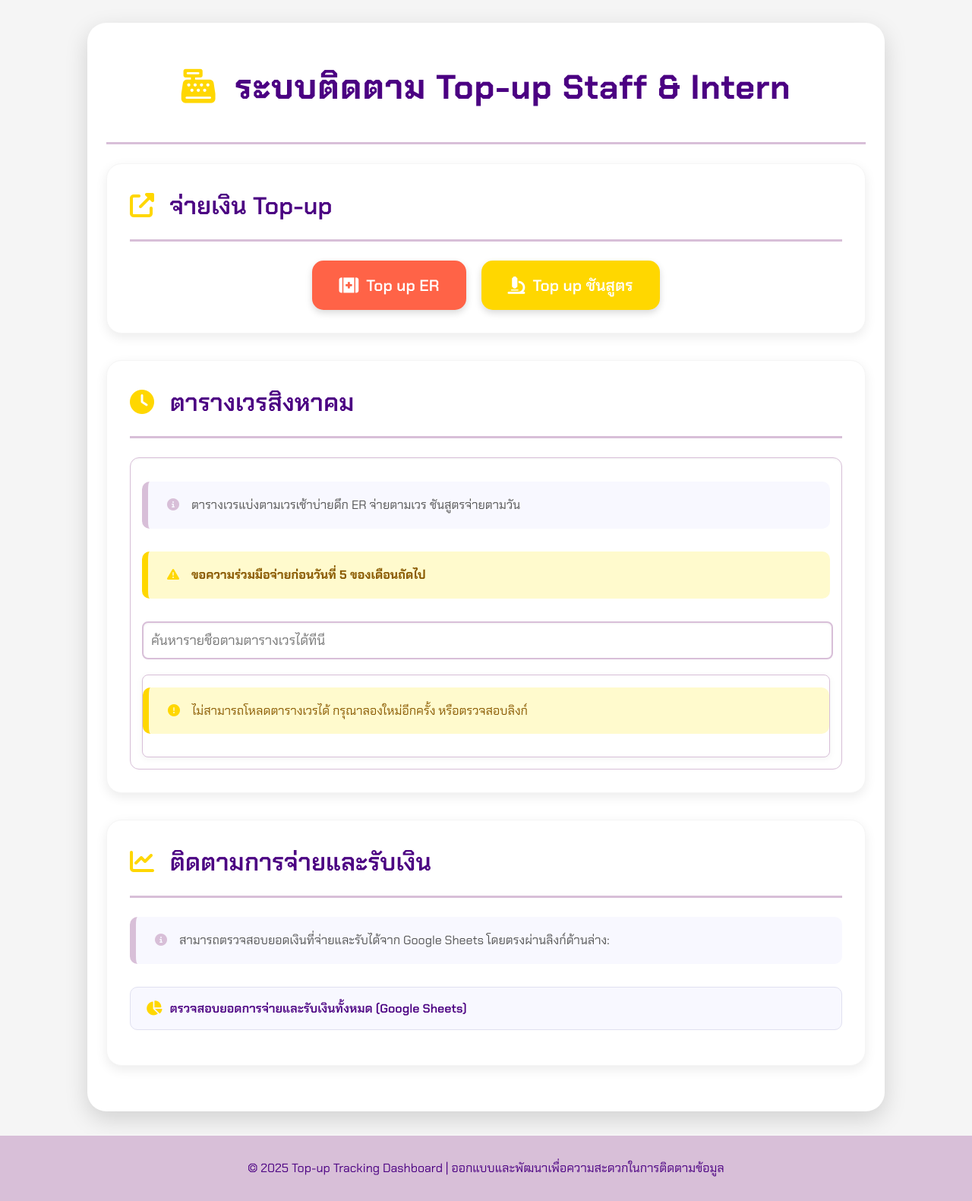
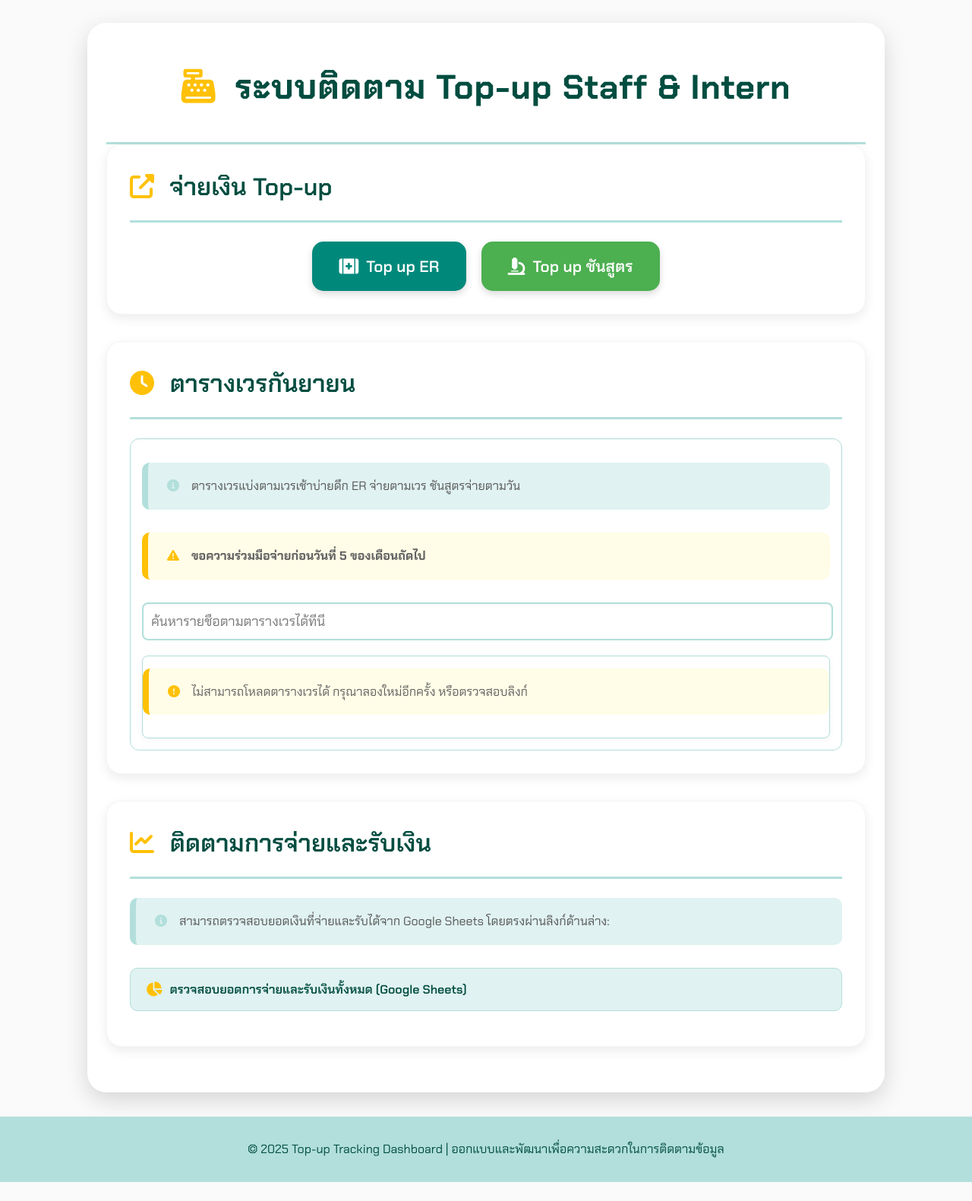
Before and after one commit to swsukhothai/swtopup, a plain HTML site: page topup.html in a window 1280 px wide. Shown: the whole page at 76% size. After the commit the page ends 1556 px from the top, so only its background shows below. Drawn offline with Linux system fonts and the light colour scheme; no server answers.

Commit message:
Update topup.html

```diff
--- a/topup.html
+++ b/topup.html
@@ -7,13 +7,23 @@
     <link href="https://fonts.googleapis.com/css2?family=Chakra+Petch:wght@300;400;500;600;700&display=swap" rel="stylesheet">
     <link rel="stylesheet" href="https://cdnjs.cloudflare.com/ajax/libs/font-awesome/6.5.1/css/all.min.css" crossorigin="anonymous" referrerpolicy="no-referrer" />
     <style>
+        /* New September Palette: Forest Green, Teal, Mustard Gold */
+        :root {
+            --color-primary-dark: #004D40; /* Forest Green (Text, Main Accent) */
+            --color-secondary-teal: #00897B; /* Teal (Buttons, Action) */
+            --color-highlight-gold: #FFC107; /* Mustard Gold (Icons, Warning Accent) */
+            --color-light-teal: #B2DFDB; /* Light Teal (Dividers, Footer, Table Header) */
+            --color-background-light: #FAFAFA; /* Off-White Background */
+            --color-info-bg: #E0F2F1; /* Very Light Teal/Mint (Info Boxes) */
+        }
+
         /* General Styles */
         body {
-            font-family: 'Chakra Petch', sans-serif; /* Updated Font */
+            font-family: 'Chakra Petch', sans-serif;
             margin: 0;
             padding: 0;
-            background-color: #F5F5F5; /* Very light gray/off-white background */
-            color: #333333; /* Dark text for readability */
+            background-color: var(--color-background-light);
+            color: #333333;
             line-height: 1.6;
             display: flex;
             flex-direction: column;
@@ -26,93 +36,88 @@
             margin: 30px auto;
             padding: 25px;
             background-color: #ffffff;
-            border-radius: 25px; /* More rounded */
-            box-shadow: 0 10px 30px rgba(0, 0, 0, 0.15); /* Prominent but soft shadow */
+            border-radius: 25px;
+            box-shadow: 0 10px 30px rgba(0, 0, 0, 0.15);
             flex-grow: 1;
         }
 
         /* Header Styles */
         header {
             background: #ffffff;
-            color: #4B0082; /* Deep purple for header text */
-            padding: 25px 20px 35px; /* More padding */
+            color: var(--color-primary-dark);
+            padding: 25px 20px 35px;
             text-align: center;
-            border-radius: 16px 16px 0 0; /* Rounded top corners */
-            border-bottom: 3px solid #D8BFD8; /* Thistle/soft purple bottom border */
+            border-radius: 16px 16px 0 0;
+            border-bottom: 3px solid var(--color-light-teal); /* Light Teal border */
         }
 
         header h1 {
             margin: 0;
-            font-size: 2.8em; /* Larger font size */
+            font-size: 2.8em;
             font-weight: 700;
             letter-spacing: 0.8px;
-            color: #4B0082; /* Consistent deep purple */
+            color: var(--color-primary-dark);
         }
         header h1 .fas {
             margin-right: 12px;
-            color: #FFD700; /* Gold accent for icon */
-        }
-
-        /* Main Content Spacing */
-        main {
-            padding-top: 25px; /* More space between header and first section */
+            color: var(--color-highlight-gold); /* Mustard Gold accent for icon */
         }
 
         /* Section Styles */
         section {
-            margin-bottom: 35px; /* More margin between sections */
-            padding: 30px; /* More padding */
+            margin-bottom: 35px;
+            padding: 30px;
             background-color: #ffffff;
-            border-radius: 20px; /* More rounded corners */
-            border: 1px solid #F5F5F5; /* Light gray border */
-            box-shadow: 0 5px 15px rgba(0, 0, 0, 0.08); /* Soft shadow */
+            border-radius: 20px;
+            border: 1px solid #F5F5F5;
+            box-shadow: 0 5px 15px rgba(0, 0, 0, 0.08);
         }
 
         section h2 {
-            color: #4B0082; /* Deep purple for section titles */
+            color: var(--color-primary-dark); /* Forest Green for section titles */
             margin-top: 0;
-            padding-bottom: 18px; /* More padding */
-            border-bottom: 3px solid #D8BFD8; /* Soft purple border */
-            font-size: 2em; /* Larger font size */
+            padding-bottom: 18px;
+            border-bottom: 3px solid var(--color-light-teal); /* Light Teal border */
+            font-size: 2em;
             font-weight: 600;
-            margin-bottom: 25px; /* More space below heading */
+            margin-bottom: 25px;
         }
         section h2 .fas {
             margin-right: 12px;
-            color: #FFD700; /* Gold accent for icon */
+            color: var(--color-highlight-gold); /* Mustard Gold accent for icon */
         }
 
         /* Button Styles */
         .button-container {
             display: flex;
-            gap: 20px; /* Increased gap */
+            gap: 20px;
             flex-wrap: wrap;
             justify-content: center;
-            margin-top: 20px; /* More margin */
+            margin-top: 20px;
         }
 
         .button {
             display: inline-flex;
             align-items: center;
             justify-content: center;
-            background-color: #FF8C00; /* Dark orange */
+            background-color: var(--color-secondary-teal); /* Teal */
             color: #ffffff;
-            padding: 16px 35px; /* Larger padding */
+            padding: 16px 35px;
             text-decoration: none;
-            border-radius: 15px; /* More rounded */
-            font-size: 1.3em; /* Larger font */
+            border-radius: 15px;
+            font-size: 1.3em;
             font-weight: 600;
             transition: all 0.3s ease-in-out;
             border: none;
             cursor: pointer;
-            box-shadow: 0 4px 10px rgba(0, 0, 0, 0.15); /* More visible shadow */
+            box-shadow: 0 4px 10px rgba(0, 0, 0, 0.15);
         }
         .button .fas {
             margin-right: 10px;
             font-size: 1.1em;
         }
         .button:hover {
-            background-color: #E67E22; /* Darker orange on hover */
+            background-color: #00695C; /* Darker Teal on hover */
             transform: translateY(-3px);
             box-shadow: 0 6px 15px rgba(0, 0, 0, 0.2);
         }
@@ -123,21 +128,21 @@
 
         /* Specific Button Colors */
         .button-er {
-            background-color: #FF6347; /* Vibrant red-orange for ER */
-            color: #ffffff; /* White text for contrast */
+            background-color: var(--color-secondary-teal); /* Teal for ER */
+            color: #ffffff;
         }
         .button-er:hover {
-            background-color: #FF4500; /* OrangeRed */
+            background-color: #00695C;
         }
         .button-patho {
-            background-color: #FFD700; /* Gold for Patho */
-            color: #ffffff; /* White text for contrast */
+            background-color: #4CAF50; /* Slightly different Green for Patho */
+            color: #ffffff;
         }
         .button-patho:hover {
-            background-color: #FFA500; /* Orange */
+            background-color: #388E3C;
         }
 
-        /* Tab Content (No tabs anymore, direct display) */
+        /* Tab Content */
         .tab-content {
             padding: 0;
             border: none;
@@ -150,25 +155,25 @@
         }
         .tab-content h3 {
             margin-top: 0;
-            color: #FF8C00; /* Dark orange for sub-headings */
-            font-size: 1.6em; /* Larger font */
+            color: var(--color-secondary-teal); /* Teal for sub-headings */
+            font-size: 1.6em;
             margin-bottom: 20px;
         }
 
         /* Schedule Display Styles */
         .schedule-display {
             padding: 15px;
-            background-color: #ffffff; /* Very light background for schedule area */
+            background-color: #ffffff;
             border-radius: 12px;
-            border: 1px solid #D8BFD8; /* Soft purple border */
+            border: 1px solid var(--color-light-teal);
             box-shadow: inset 0 1px 3px rgba(0, 0, 0, 0.05);
         }
 
         .search-input {
-            width: calc(100% - 20px); /* Adjust width for padding */
+            width: calc(100% - 20px);
             padding: 12px 10px;
             margin-bottom: 20px;
-            border: 2px solid #D8BFD8; /* Soft purple border */
+            border: 2px solid var(--color-light-teal); /* Light Teal border */
             border-radius: 8px;
             font-size: 1.1em;
             font-family: 'Chakra Petch', sans-serif;
@@ -177,14 +182,14 @@
         }
         .search-input:focus {
             outline: none;
-            border-color: #FF8C00; /* Dark orange on focus */
+            border-color: var(--color-secondary-teal); /* Teal on focus */
         }
 
         .table-container {
-            max-height: 600px; /* Fixed height for scrollable table */
-            overflow-y: auto; /* Enable vertical scrolling */
-            overflow-x: auto; /* Enable horizontal scrolling for table content */
-            border: 1px solid #D8BFD8; /* Soft purple border */
+            max-height: 600px;
+            overflow-y: auto;
+            overflow-x: auto;
+            border: 1px solid var(--color-light-teal);
             border-radius: 8px;
             background-color: #ffffff;
             box-shadow: 0 2px 8px rgba(0, 0, 0, 0.05);
@@ -194,125 +199,122 @@
             width: 100%;
             border-collapse: collapse;
             font-size: 0.95em;
-            table-layout: auto; /* Allow browser to automatically size columns */
+            table-layout: auto;
         }
 
         .schedule-table th, .schedule-table td {
             padding: 12px 15px;
             text-align: left;
-            border-bottom: 1px solid #F5F5F5; /* Very light gray border for rows */
-            white-space: normal; /* Allow text to wrap in all cells */
-            vertical-align: top; /* Align content to the top of the cell */
+            border-bottom: 1px solid #F5F5F5;
+            white-space: normal;
+            vertical-align: top;
         }
 
         .schedule-table th {
-            background-color: #D8BFD8; /* Soft purple for header */
-            color: #4B0082; /* Deep purple for header text */
+            background-color: var(--color-light-teal); /* Light Teal for header */
+            color: var(--color-primary-dark); /* Forest Green for header text */
             font-weight: 700;
             position: sticky;
-            top: 0; /* Make header sticky */
-            z-index: 1; /* Ensure header stays on top of content */
+            top: 0;
+            z-index: 1;
         }
 
         .schedule-table tbody tr:nth-child(even) {
-            background-color: #F8F8FF; /* Alternate row color (light purple-gray) */
+            background-color: var(--color-info-bg); /* Very Light Teal/Mint Alternate row color */
         }
 
         .schedule-table tbody tr:hover {
-            background-color: #E0E0F0; /* Light purple on hover */
+            background-color: #B2DFDB; /* Light Teal on hover */
         }
 
         .loading-indicator {
             text-align: center;
             padding: 30px;
-            color: #FF8C00; /* Dark orange */
+            color: var(--color-secondary-teal); /* Teal */
             font-size: 1.2em;
         }
         .loading-indicator .fas {
             margin-right: 10px;
         }
 
-
         /* Instruction & Tracking Info Styles */
         .instruction {
-            font-size: 1em; /* Slightly larger font */
-            color: #555; /* Darker text */
-            background-color: #F8F8FF; /* Light purple info box */
-            padding: 18px 25px; /* More padding */
-            border-left: 8px solid #D8BFD8; /* Soft purple border */
+            font-size: 1em;
+            color: #555;
+            background-color: var(--color-info-bg); /* Very Light Teal/Mint info box */
+            padding: 18px 25px;
+            border-left: 8px solid var(--color-light-teal); /* Light Teal border */
             margin-bottom: 30px;
             border-radius: 10px;
             line-height: 1.6;
         }
         .instruction .fas {
             margin-right: 12px;
-            color: #D8BFD8;
+            color: var(--color-light-teal);
         }
         .instruction.warning {
-            background-color: #FFFACD; /* Light yellow warning */
-            border-left-color: #FFD700; /* Gold warning border */
-            color: #8A5A00; /* Dark brown text */
+            background-color: #FFFDE7; /* Very light yellow warning */
+            border-left-color: var(--color-highlight-gold); /* Mustard Gold warning border */
+            color: #616161; /* Darker text */
         }
         .instruction.warning .fas {
-            color: #FFD700; /* Gold warning icon color */
+            color: var(--color-highlight-gold); /* Mustard Gold warning icon color */
         }
-
 
         .tracking-info ul {
             list-style-type: none;
             padding-left: 0;
         }
         .tracking-info li {
-            margin-bottom: 15px; /* More margin */
-            background-color: #F8F8FF; /* Even lighter purple-gray background */
-            padding: 15px 20px; /* More padding */
+            margin-bottom: 15px;
+            background-color: var(--color-info-bg); /* Very Light Teal/Mint background */
+            padding: 15px 20px;
             border-radius: 10px;
-            border: 1px solid #E0E0F0; /* Soft purple border */
+            border: 1px solid var(--color-light-teal);
             transition: background-color 0.2s ease;
         }
         .tracking-info li:hover {
-            background-color: #E0E0F0; /* Subtle hover effect */
+            background-color: #B2DFDB; /* Subtle Light Teal hover effect */
         }
         .tracking-info li a {
             text-decoration: none;
-            color: #4B0082; /* Deep purple for link */
-            font-weight: 600; /* Bolder font */
+            color: var(--color-primary-dark); /* Forest Green for link */
+            font-weight: 600;
             transition: color 0.3s ease;
             display: flex;
             align-items: center;
         }
         .tracking-info li a:hover {
-            color: #FF8C00; /* Dark orange on hover */
+            color: var(--color-secondary-teal); /* Teal on hover */
             text-decoration: underline;
         }
         .tracking-info li a .fas {
             margin-right: 10px;
-            font-size: 1.2em; /* Larger icon */
-            color: #FFD700; /* Gold for icon */
+            font-size: 1.2em;
+            color: var(--color-highlight-gold); /* Mustard Gold for icon */
         }
         .tracking-info small.instruction {
             margin-top: 10px;
-            font-size: 0.85em; /* Slightly larger font */
-            background-color: #F8F8FF; /* Light purple */
-            border-left-color: #FFD700; /* Gold for specific instruction */
+            font-size: 0.85em;
+            background-color: var(--color-info-bg);
+            border-left-color: var(--color-highlight-gold); /* Mustard Gold for specific instruction */
             color: #666;
             padding: 10px 15px;
             border-radius: 8px;
         }
         .tracking-info small.instruction .fas {
-            color: #FFD700; /* Gold for specific instruction icon */
+            color: var(--color-highlight-gold); /* Mustard Gold for specific instruction icon */
         }
-
 
         /* Footer Styles */
         footer {
             text-align: center;
-            padding: 30px; /* More padding */
-            background-color: #D8BFD8; /* Soft purple footer background */
-            color: #4B0082; /* Deep purple text */
+            padding: 30px;
+            background-color: var(--color-light-teal); /* Light Teal footer background */
+            color: var(--color-primary-dark); /* Forest Green text */
             margin-top: auto;
-            border-top: 2px solid #F5F5F5; /* Soft gray top border */
-            font-size: 1em; /* Slightly larger font */
+            border-top: 2px solid #F5F5F5;
+            font-size: 1em;
         }
         footer p {
             margin: 0;
@@ -397,7 +399,7 @@
             </section>
 
             <section class="intern-info">
-                <h2><i class="fas fa-clock"></i> ตารางเวรสิงหาคม </h2>
+                <h2><i class="fas fa-clock"></i> ตารางเวรกันยายน </h2>
                 <div id="schedule" class="tab-content" style="display: block;">
                     <div class="schedule-display">
                         <p class="instruction"><i class="fas fa-info-circle"></i> ตารางเวรแบ่งตามเวรเช้าบ่ายดึก ER จ่ายตามเวร ชันสูตรจ่ายตามวัน</p>
```
